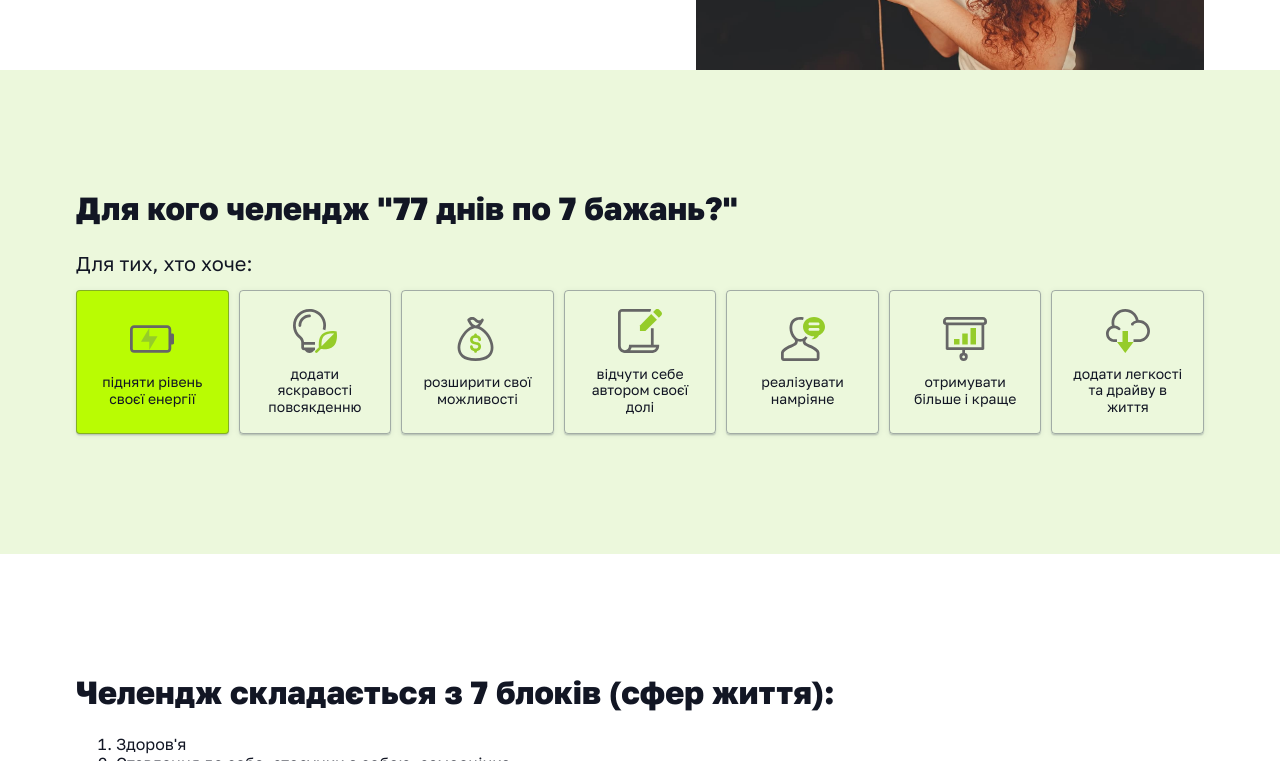
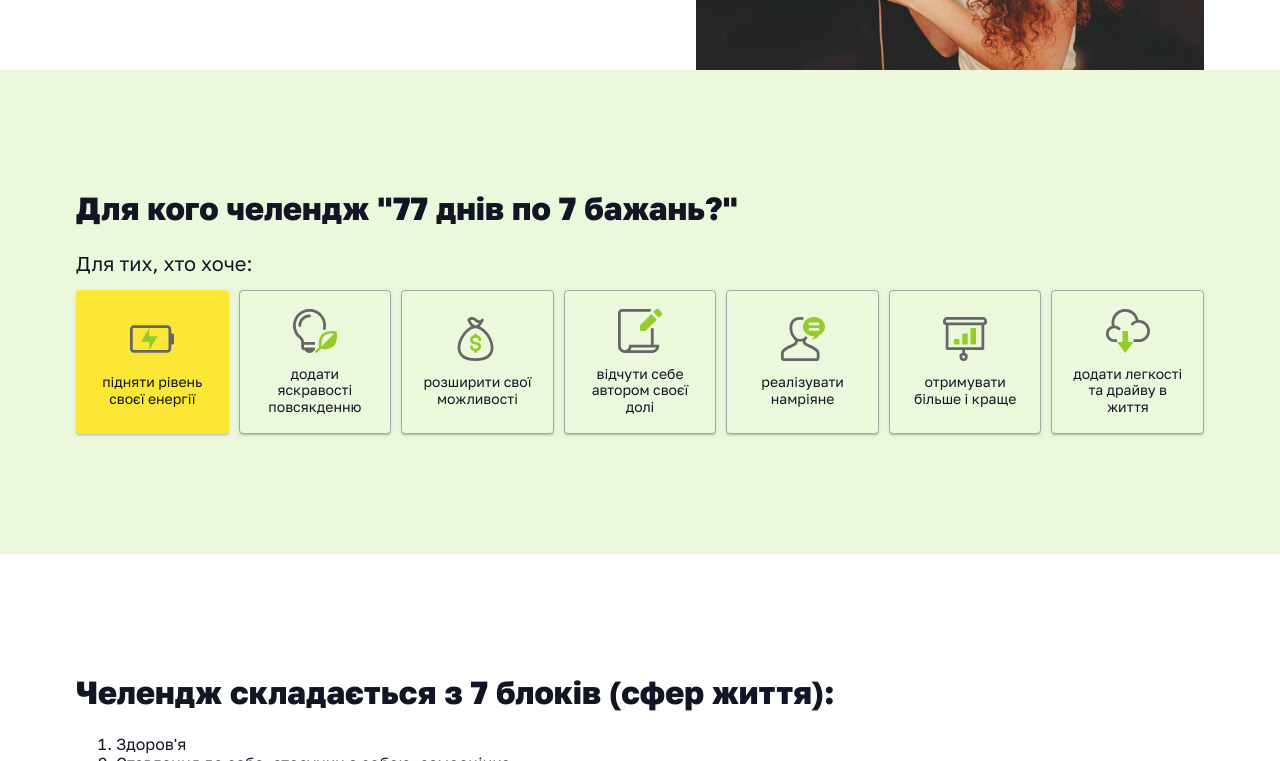
Before and after one commit to djudit/dreams-77-by-7, a plain HTML site: page index.html in a window 1280 px wide. In both pictures the pointer is over the item "підняти рівень своєї енергії". Shown: the part 1184-1945 px from the top of the page. Drawn offline with nearby package versions, Linux system fonts and the light colour scheme; a web font is replaced by a local one.

Commit message:
add hover for items section For whom

```diff
--- a/css/styles.css
+++ b/css/styles.css
@@ -1,11 +1,11 @@
 :root {
   --accent-color: #b9fc03;
+  --success-color: #fce736;
   --dark-color: #333a53;
   --light-color: #ecf8dc;
   --text-color: #121624;
 
   --pressed-state-color: #404bbf;
-  --success-color: #31d0aa;
   --subtle-text-color: #8e8f99;
   --hero-background-color: #2e2f42;
   --white-background-color: #fff;
@@ -160,10 +160,12 @@ h1 {
   display: flex;
   flex-direction: column;
   justify-content: center;
+  transition: background-color 300ms ease;
 }
 
 .audience-item:hover {
-  background-color: #b9fc03;
+  background-color: var(--success-color);
+  border-color: transparent;
 }
 
 .audience-txt {
```
